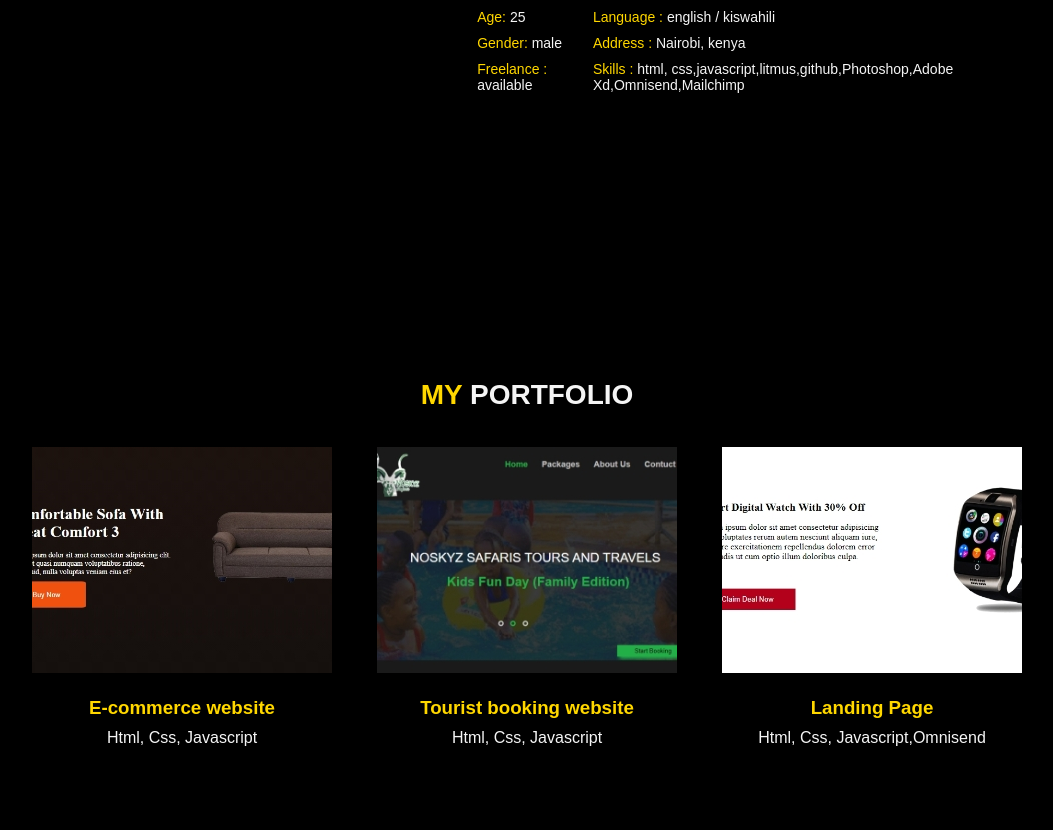
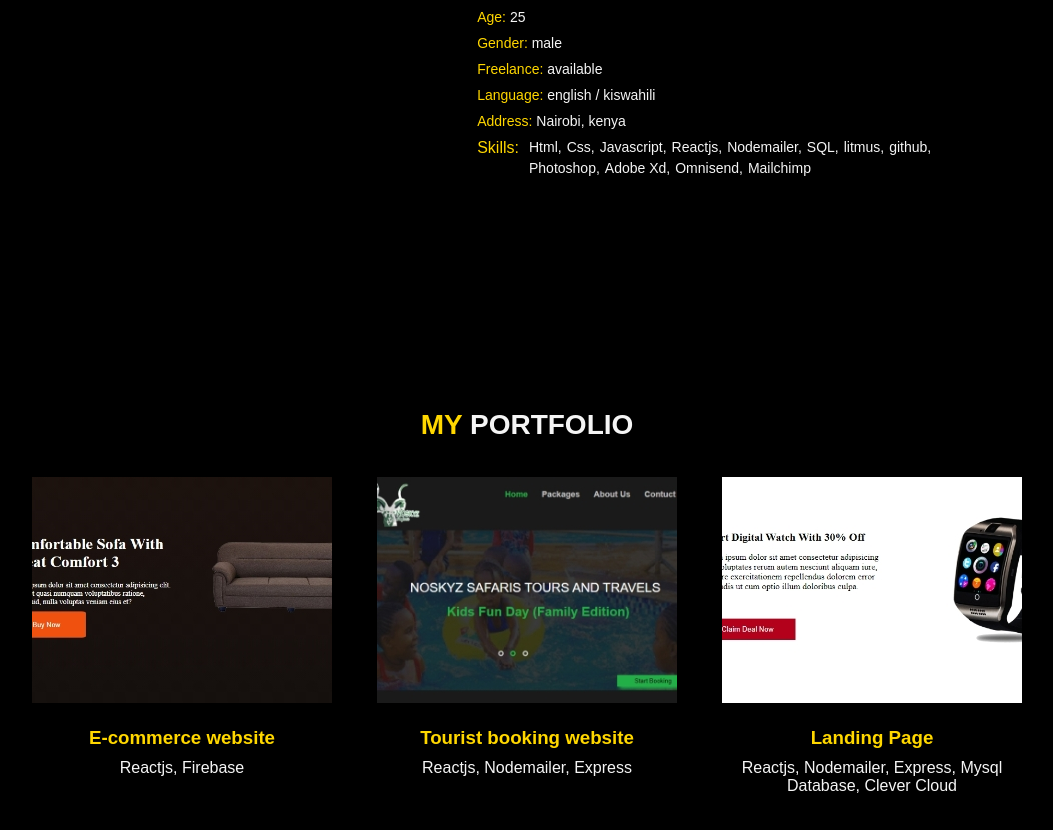
Before and after one commit to Timo255/Personal-Portfolio, a plain HTML site: page index.html in a window 1280 px wide. Shown: the part 1358-2188 px from the top of the page, without its empty margins (113-1166 px from the left). Drawn offline with Linux system fonts and the light colour scheme.

Commit message:
new update

```diff
--- a/index.html
+++ b/index.html
@@ -58,12 +58,26 @@
                             <div class="box">
                                 <p> <span> age: </span> 25 </p>
                                 <p> <span> gender: </span> male </p>
-                                <p> <span> freelance : </span> available </p>
-                            </div>
-                            <div class="box">
-                                <p> <span> language : </span>  english / kiswahili </p>
-                                <p> <span> address : </span> Nairobi, kenya </p>
-                                <p> <span> skills : </span> html, css,javascript,litmus,github,Photoshop,Adobe Xd,Omnisend,Mailchimp</p>
+                                <p> <span> freelance: </span> available </p>
+                                <p> <span> language: </span>  english / kiswahili </p>
+                                <p> <span> address: </span> Nairobi, kenya </p>
+                                <div class="skills">
+                                      <span> skills: </span>
+                                      <div class="skillDesc">
+                                        <p>Html,</p>
+                                        <p>Css,</p>
+                                        <p>Javascript,</p>
+                                        <p>Reactjs,</p>
+                                        <p>Nodemailer,</p>
+                                        <p>SQL,</p>
+                                        <p>litmus,</p>
+                                        <p>github,</p>
+                                        <p>Photoshop,</p>
+                                        <p>Adobe Xd,</p>
+                                        <p>Omnisend,</p>
+                                        <p>Mailchimp</p>
+                                    </div>
+                                </div>
                             </div>
                         </div>
                     </div>
@@ -78,35 +92,35 @@
             <h1 class="heading work-h1"> <span> my </span> portfolio </h1>
             <article class="work">
                 <div class="project">
-                    <a href="https://timo255.github.io/E-commerce/" class="projectDetail">
+                    <a href="https://login-auth-46eaf.web.app" class="projectDetail">
                         <div class="pic">
                             <img src="images/e-commerce.jpg" alt="">
                         </div>
                          <div class="description">
                             <h3 class="project-title">E-commerce website</h3>
-                            <p class="project-category">Html, Css, Javascript</p>
+                            <p class="project-category">Reactjs, Firebase</p>
                          </div>
                     </a>
                 </div>
                 <div class="project">
-                    <a href="https://noskyzsafaris.co.ke/index.html" class="projectDetail">
+                    <a href="https://noskyzsafaris.co.ke/" class="projectDetail">
                         <div class="pic">
                             <img src="images/Noskyz.jpg" alt="">
                         </div>
                          <div class="description">
                             <h3 class="project-title">Tourist booking website</h3>
-                            <p class="project-category">Html, Css, Javascript</p>
+                            <p class="project-category">Reactjs, Nodemailer, Express</p>
                          </div>
                     </a>
                 </div>
                 <div class="project">
-                    <a href="https://timo255.github.io/Landing-Page/" class="projectDetail">
+                    <a href="https://landing-page-react-client.onrender.com/" class="projectDetail">
                         <div class="pic">
                             <img src="images/landing page.jpg" alt="">
                         </div>
                          <div class="description">
                             <h3 class="project-title">Landing Page</h3>
-                            <p class="project-category">Html, Css, Javascript,Omnisend</p>
+                            <p class="project-category">Reactjs, Nodemailer, Express, Mysql Database, Clever Cloud</p>
                          </div>
                     </a>
                 </div>
@@ -169,7 +183,7 @@
               <!-- footer -->
       <footer>
 
-        <p class="footer-content">© Copyright 2024 Timothy Kimari - Front End Developer | All Rights Reserved</p>
+        <p class="footer-content">© Copyright 2024 Timothy Kimari - Front End Developer & Email Developer | All Rights Reserved</p>
      </footer>
   <!-- /footer -->
     </section>
--- a/style.css
+++ b/style.css
@@ -29,7 +29,7 @@ header{
     z-index: 2;
 }
 .wrapper{
-    max-width: 300px;
+    max-width: 284px;
     margin: 0 auto;
 }
 nav{
@@ -147,6 +147,7 @@ nav .navItem{
     width: 100%;
 }
 .content{
+    width: 100%;
     display: flex;
     flex-direction: column;
     align-items: flex-start;
@@ -173,17 +174,38 @@ nav .navItem{
     gap: 20px;
 }
 .box{
+    width: 100%;
     display: flex;
     flex-direction: column;
+    flex-wrap: wrap;
     gap: 10px;
 }
 .box p span{
     color: var(--gold);
     text-transform: capitalize;
-    margin-right: 10px;
+    margin-right: 0px;
+}
+.box .skills span{
+    color: var(--gold);
+    text-transform: capitalize;
+    margin-right: 0px;
 }
 .box p{
     color: var(--white);
+}
+.box .skills{
+    color: var(--white);
+}
+.skills{
+    width: 100%;
+    display: flex;
+    gap: 10px;
+}
+.skillDesc{
+    width: 100%;
+    display: flex;
+    flex-wrap: wrap;
+    gap: 5px;
 }
  /* /about */
 
@@ -193,9 +215,10 @@ nav .navItem{
     top: 50px;
 }
 .work{
+    width: 100%;
     display: flex;
     flex-direction: column;
-    gap: 25px;
+    gap: 10px;
     position: relative;
     top: 30px;
 }
@@ -210,6 +233,7 @@ nav .navItem{
     width: 100%;
 }
 .description{
+    width: 300px;
     position: relative;
     bottom: 50px;
     text-align: center;
@@ -317,6 +341,7 @@ section{
  /* about */
 .about{
     min-height: 60vh;
+    margin-bottom: 60px;
 }
 .abot-h1{
     top: 50px;
@@ -369,7 +394,7 @@ section{
     flex-direction: row;
     flex-wrap: wrap;
     justify-content: center;
-    gap: 30px;
+    gap: 20px;
 }
   /* /work */
 
```
